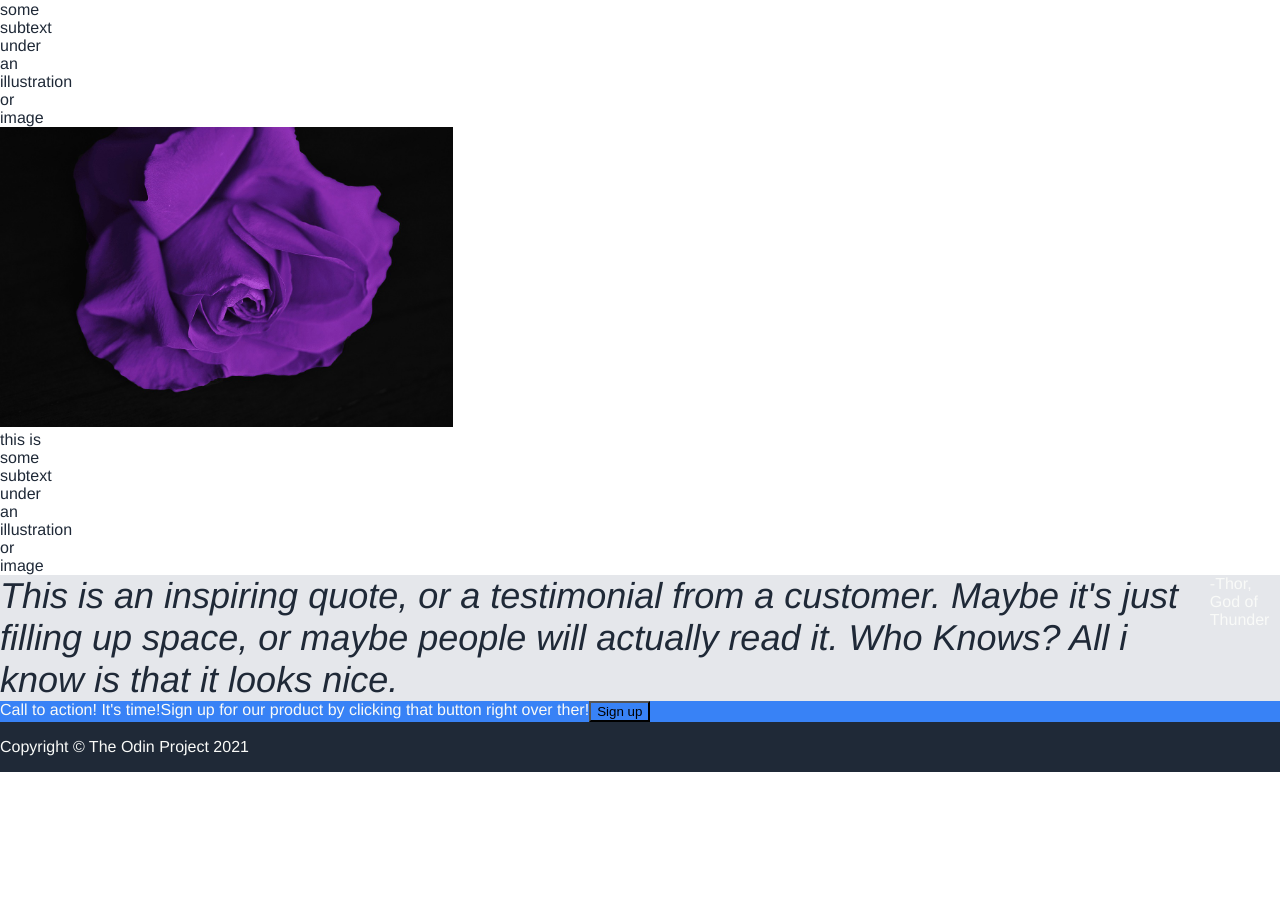
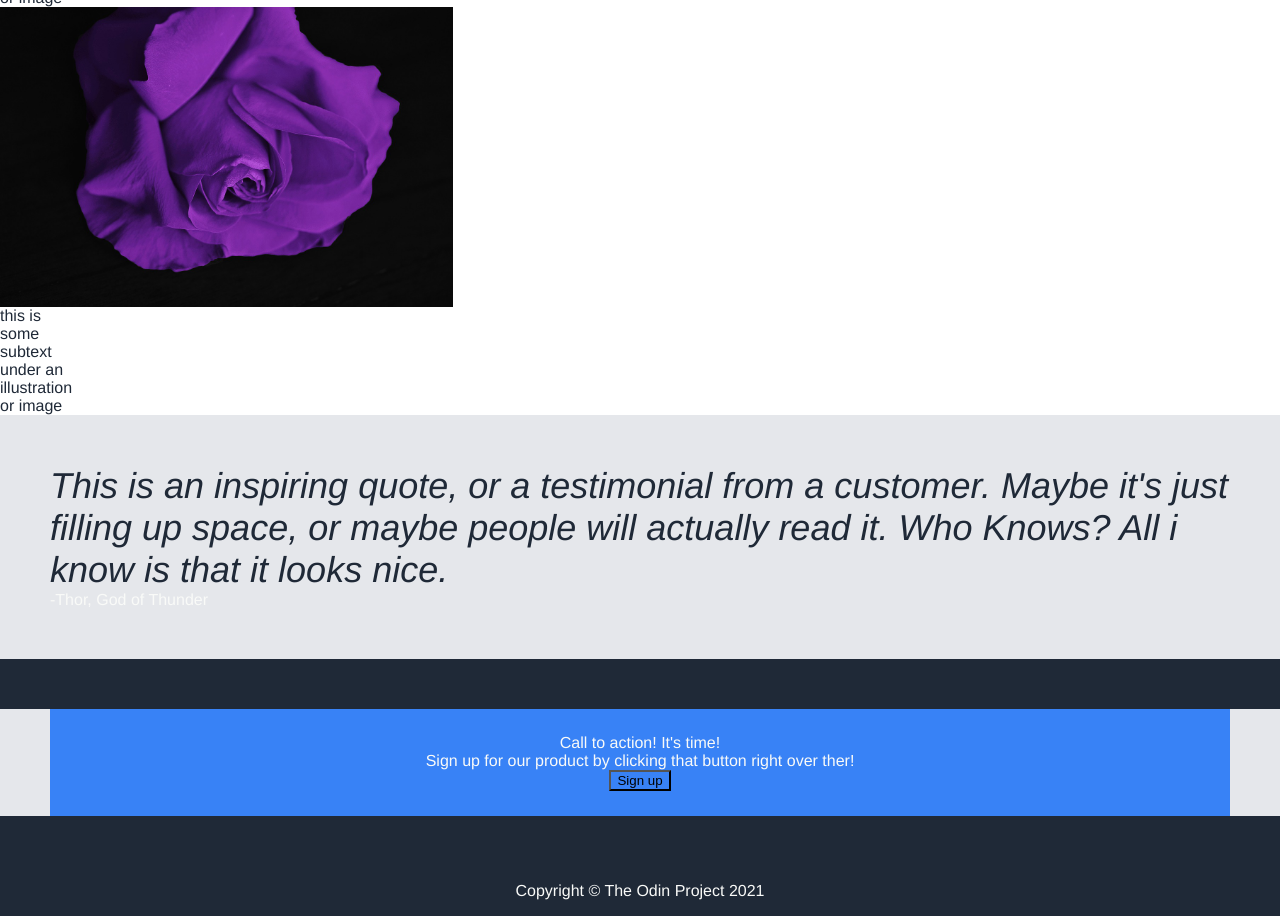
Before and after one commit to sumafujiko/landing-page, a plain HTML site: page index.html in a window 1280 px wide. Shown: the part 1780-2696 px from the top of the page. Before the commit the page ends 2552 px from the top, so only its background shows below. Drawn offline with Linux system fonts and the light colour scheme.

Commit message:
Added container for popup section

```diff
--- a/index.html
+++ b/index.html
@@ -55,10 +55,14 @@
         <div class="author">-Thor, God of Thunder</div>
     </div>
 
-    <div class="popup">
-        <div class="pop-p">Call to action! It's time!</div>
-        <div class="pop-l">Sign up for our product by clicking that button right over ther!</div>
-        <button class="sign-up">Sign up</button>
+    <div class="popup-c">
+        <div class="popup">
+            <div class="popup-p">
+                <div class="pop-p">Call to action! It's time!</div>
+                <div class="pop-l">Sign up for our product by clicking that button right over ther!</div>
+                <button class="sign-up">Sign up</button>
+            </div>
+        </div>
     </div>
 
     <div class="footer">
--- a/style.css
+++ b/style.css
@@ -9,6 +9,7 @@ body {
     min-height: 100vh;
     margin: 0px;
     padding: 0px;
+    background-color: #E5E7EB;
 }
 
 .header,
@@ -39,15 +40,32 @@ body {
 
 .mid-2 {
     background-color: #E5E7EB;
-    display: flex;
+    align-items: center;
+    justify-content: center;
+    padding: 50px 50px;
 }
 
 .popup {
     display: flex;
+    margin: 50px;
+    background-color: #E5E7EB;
+}
+
+.popup-p {
+    display: flex;
+    justify-content: end;
+    align-items: center;
+    padding: 25px;
+    flex: 1;
+    margin-left: 50px;
+    margin-right: 50px;
+    flex-direction: column;
 }
 
 .footer {
     display: flex;
+    justify-content: center;
+    align-items: center;
 }
 
 /* Sub Containers */
@@ -73,7 +91,11 @@ body {
 }
 
 .mid-img {
-    width: 50px;
+    width: 10px;
+    display: flex;
+    flex-direction: row;
+    flex-wrap: wrap;
+    border: 8px;
 }
 
 img {
@@ -108,8 +130,24 @@ img {
     background-color: #3882F6;
 }
 
+.popup-c {
+    background-color: #E5E7EB;
+    margin: 0px;
+    padding: 0px;
+    flex: 1;
+}
+
 .card {
     color: #1f2937;
+}
+
+.begin-c .sign-up {
+    border-radius: 5px;
+    font-weight: bold;
+    color: #E5E7EB;
+    border-color: #3882F6;
+    padding: 8px;
+    margin-top: 12px;
 }
 
 li {
```
